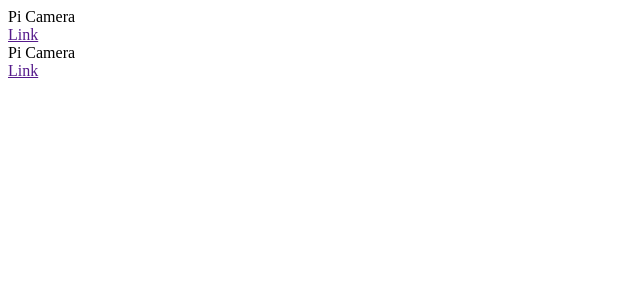
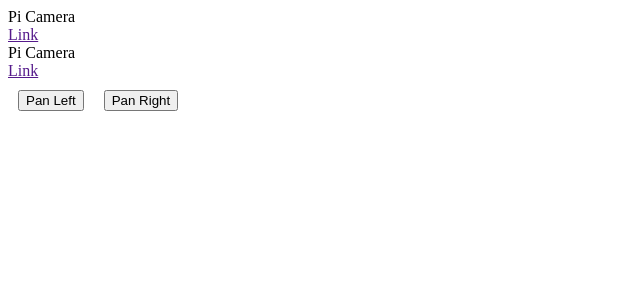
Before and after one commit to chasingTheRate/pi-camera-frontend-react, a React app: page / in a window 1280 px wide. Shown: the top 300 px of the page, without its empty margins (0-640 px from the left). Built offline with nearby package versions, Linux system fonts and the light colour scheme; the HTML template or start-up script is replaced by a standard one.

Commit message:
removed node-sass, will not install on rpi

```diff
--- a/client/src/components/App.css
+++ b/client/src/components/App.css
@@ -4,7 +4,7 @@
 }
 
 .mdl-cell{
-  background-color: green;
+
 }
 
 .mdl-data-table {
@@ -19,3 +19,7 @@
   overflow-y: scroll;
   overflow-x: scroll;
 }
+
+.mdl-button {
+  margin: 10px;
+}
--- a/client/src/components/App.js
+++ b/client/src/components/App.js
@@ -8,6 +8,10 @@ class App extends Component {
   constructor(props){
     super(props)
 
+  }
+
+  pan(direction){
+    console.log("pan");
   }
   componentDidMount() {
     console.log('App did mount');
@@ -39,7 +43,14 @@ class App extends Component {
         <main className="mdl-layout__content">
           <div className="page-content">
             <div className="mdl-grid">
-
+              <div className="mdl-cell mdl-cell--6-col mdl-cell--8-col-tablet">
+                <button className="mdl-button mdl-js-button mdl-button--raised mdl-js-ripple-effect mdl-button--accent">
+                  Pan Left
+                </button>
+                <button className="mdl-button mdl-js-button mdl-button--raised mdl-js-ripple-effect mdl-button--accent">
+                  Pan Right
+                </button>
+              </div>
             </div>
           </div>
         </main>
--- a/package.json
+++ b/package.json
@@ -13,7 +13,6 @@
     "body-parser": "^1.17.2",
     "css-loader": "^0.28.4",
     "express": "^4.15.3",
-    "node-sass": "^4.5.3",
     "react": "^15.5.4",
     "react-dom": "^15.5.4",
     "react-hot-loader": "^3.0.0-beta.7",
--- a/webpack.config.dev.js
+++ b/webpack.config.dev.js
@@ -31,8 +31,8 @@ module.exports = {
         loader: 'json-loader'
       },
       {
-        test: /\.(css|scss)$/,
-        loaders: ["style-loader", "css-loader", "sass-loader"]
+        test: /\.css$/,
+        loaders: ["style-loader", "css-loader"]
       }
     ]
   },
```
